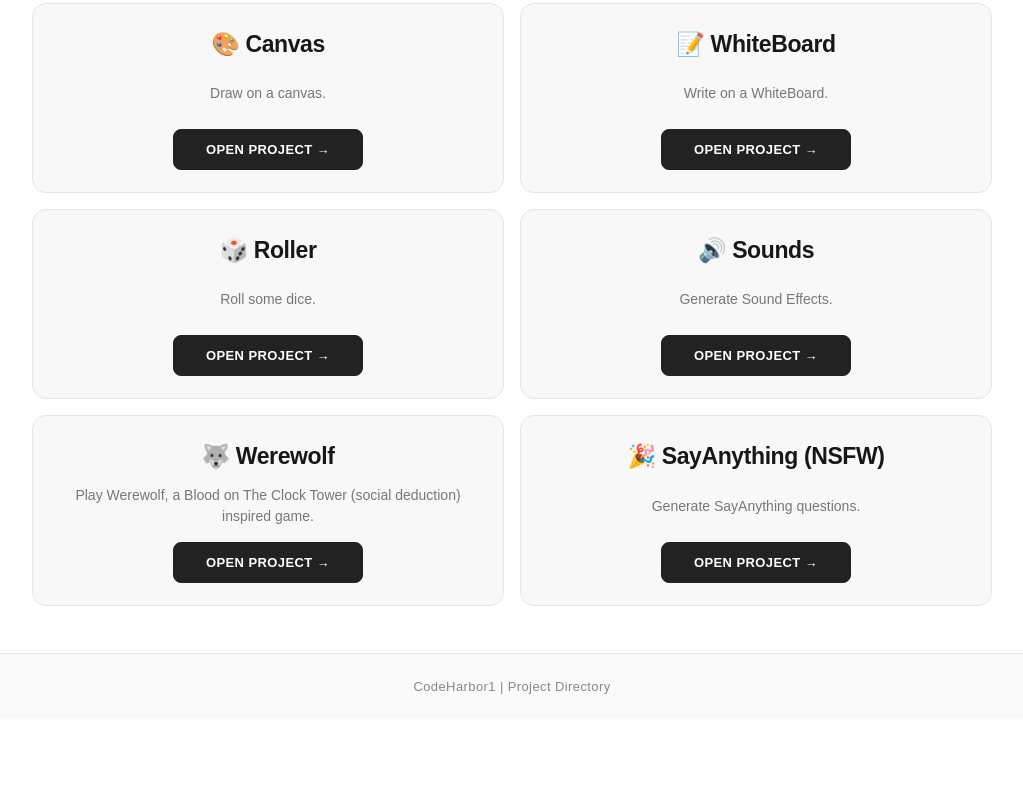
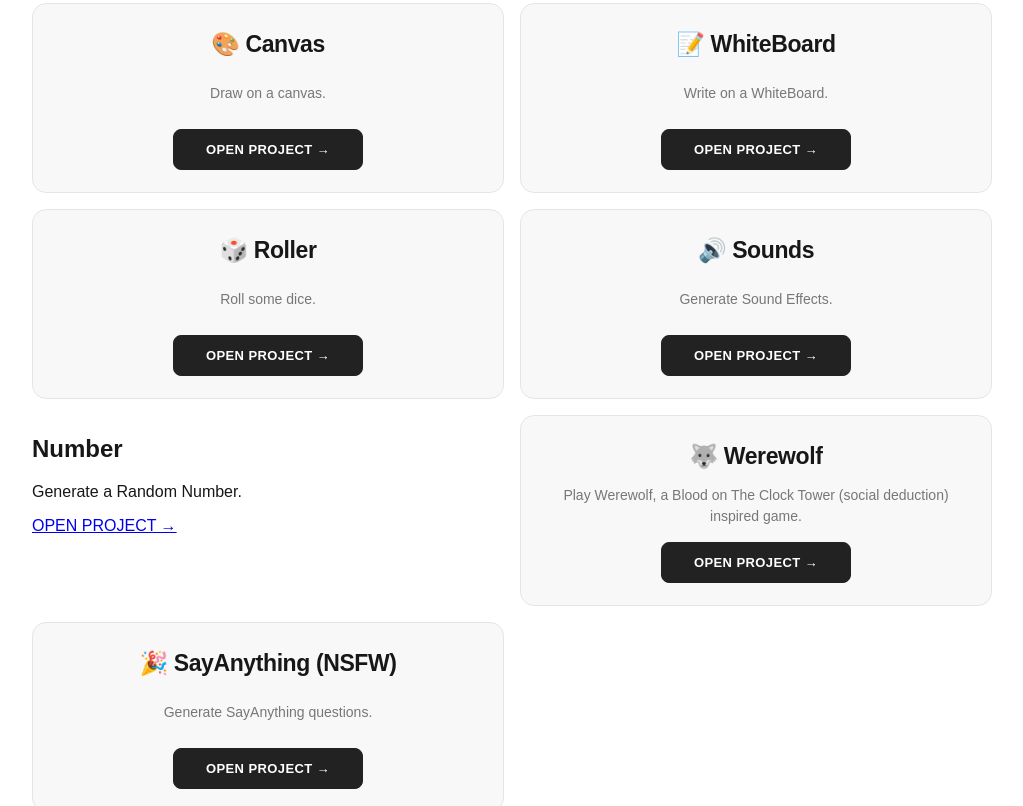
Before and after one commit to CodeHarbor1/Directory, a plain HTML site: page index.html in a window 1280 px wide. Shown: the part 423-1229 px from the top of the page, without its empty margins (128-1151 px from the left). Before the commit the page ends 1142 px from the top, so only its background shows below. Drawn offline with Linux system fonts and the light colour scheme.

Commit message:
Update index.html

```diff
--- a/index.html
+++ b/index.html
@@ -207,6 +207,12 @@ footer {
         <p>Generate Sound Effects.</p>
         <a href="https://codeharbor1.github.io/Sounds">OPEN PROJECT →</a>
     </div>
+   <div class="Number">
+        <h2>Number</h2>
+        <p>Generate a Random Number.</p>
+        <a href="https://codeharbor1.github.io/Number">OPEN PROJECT →</a>
+    </div>
+
 
     <div class="card">
         <h2>🐺 Werewolf</h2>
```
